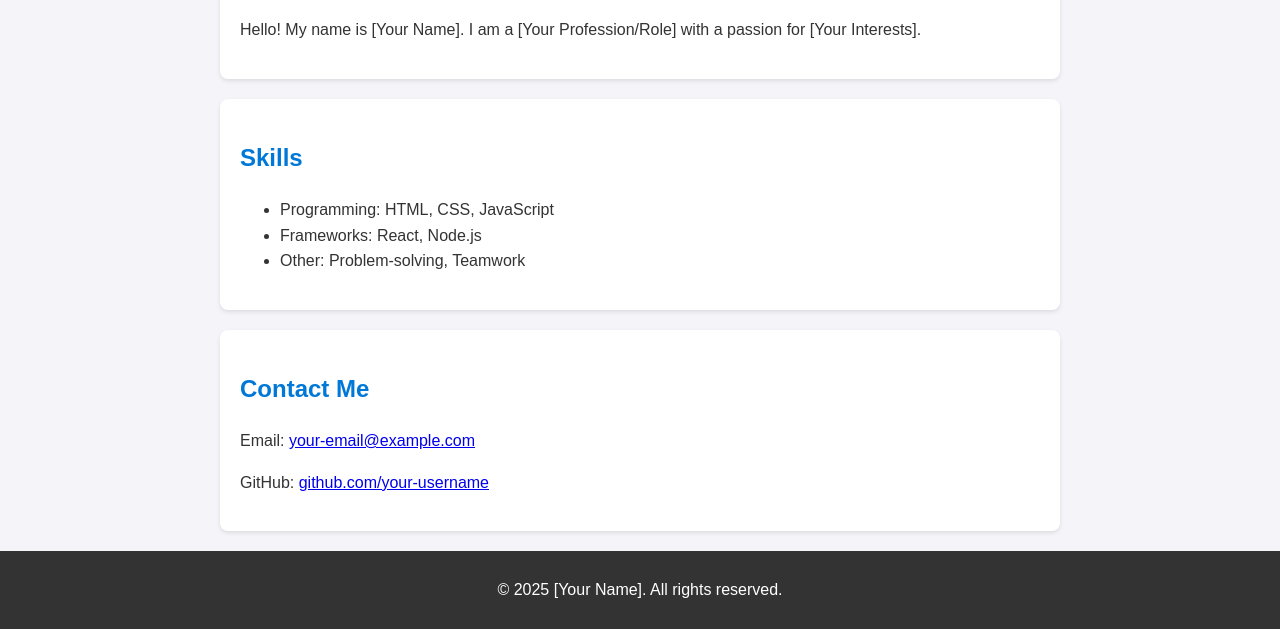
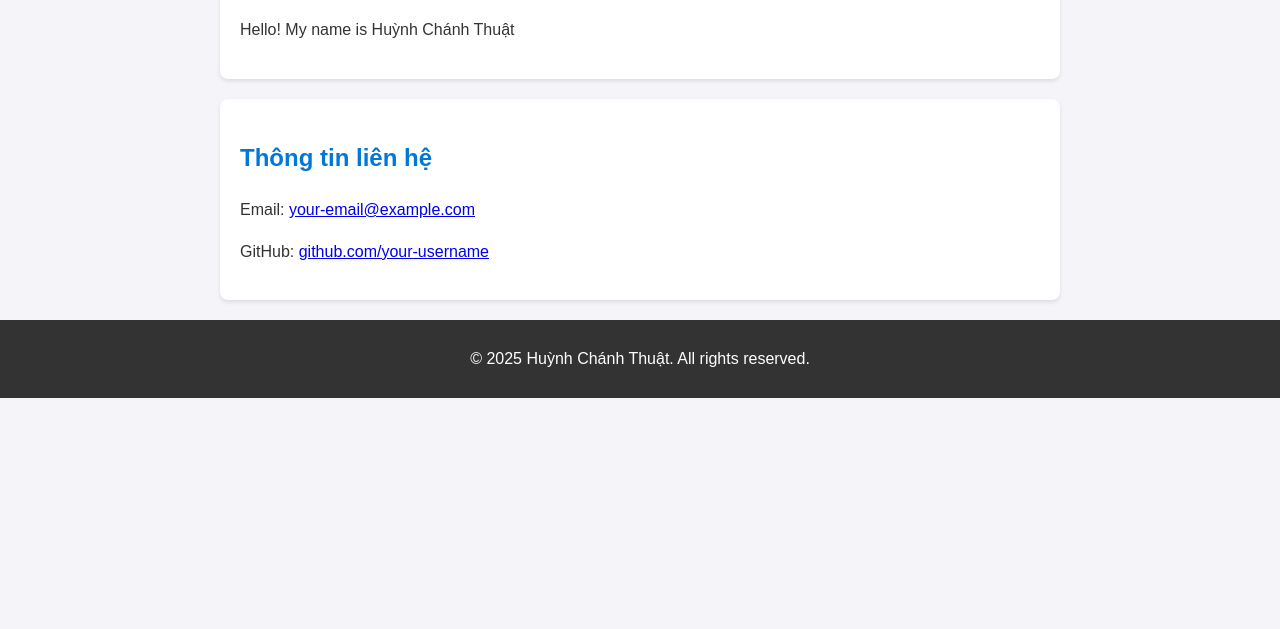
Before and after one commit to ThuatHuynh192000/Profile, a website: page index.html in a window 1280 px wide. Shown: the part 235-864 px from the top of the page. After the commit the page ends 800 px from the top, so only its background shows below. Drawn offline with Linux system fonts and the light colour scheme.

Commit message:
Restructure project for GitHub Pages

```diff
--- a/index.html
+++ b/index.html
@@ -12,23 +12,15 @@
     </header>
     <section id="about">
         <h2>About Me</h2>
-        <p>Hello! My name is [Your Name]. I am a [Your Profession/Role] with a passion for [Your Interests].</p>
-    </section>
-    <section id="skills">
-        <h2>Skills</h2>
-        <ul>
-            <li>Programming: HTML, CSS, JavaScript</li>
-            <li>Frameworks: React, Node.js</li>
-            <li>Other: Problem-solving, Teamwork</li>
-        </ul>
+        <p>Hello! My name is Huỳnh Chánh Thuật</p>
     </section>
     <section id="contact">
-        <h2>Contact Me</h2>
-        <p>Email: <a href="mailto:your-email@example.com">your-email@example.com</a></p>
-        <p>GitHub: <a href="https://github.com/your-username" target="_blank">github.com/your-username</a></p>
+        <h2>Thông tin liên hệ</h2>
+        <p>Email: <a href="mailto:Huynhchanhthuat19200088@gmail.com">your-email@example.com</a></p>
+        <p>GitHub: <a href="https://github.com/Cncv2025" target="_blank">github.com/your-username</a></p>
     </section>
     <footer>
-        <p>&copy; 2025 [Your Name]. All rights reserved.</p>
+        <p>&copy; 2025 Huỳnh Chánh Thuật. All rights reserved.</p>
     </footer>
 </body>
 </html>
```
